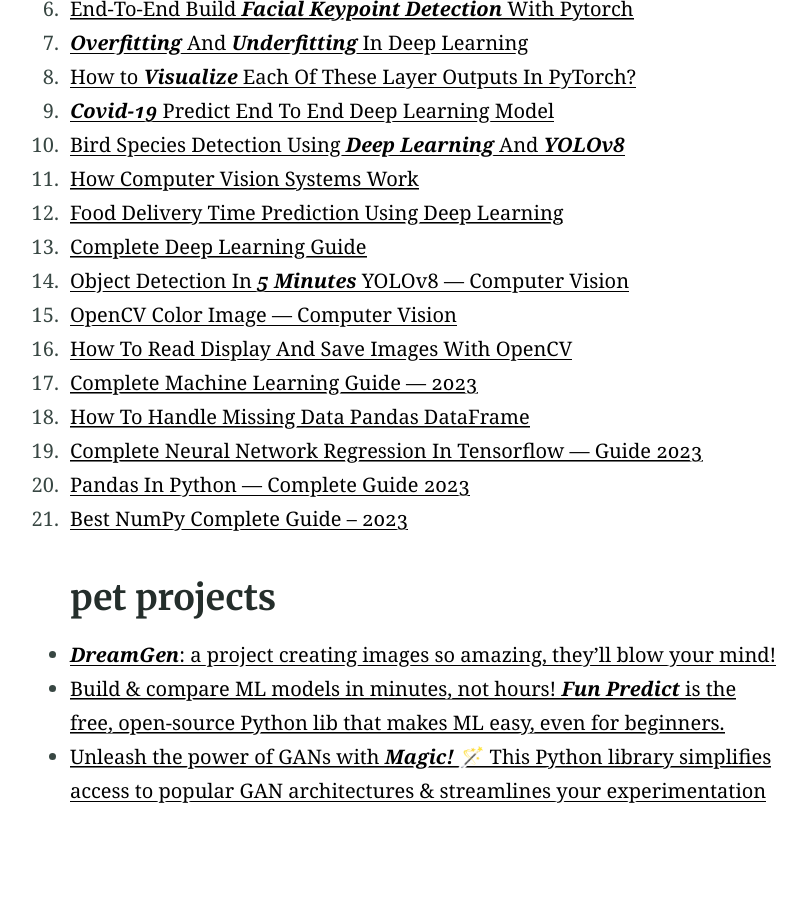
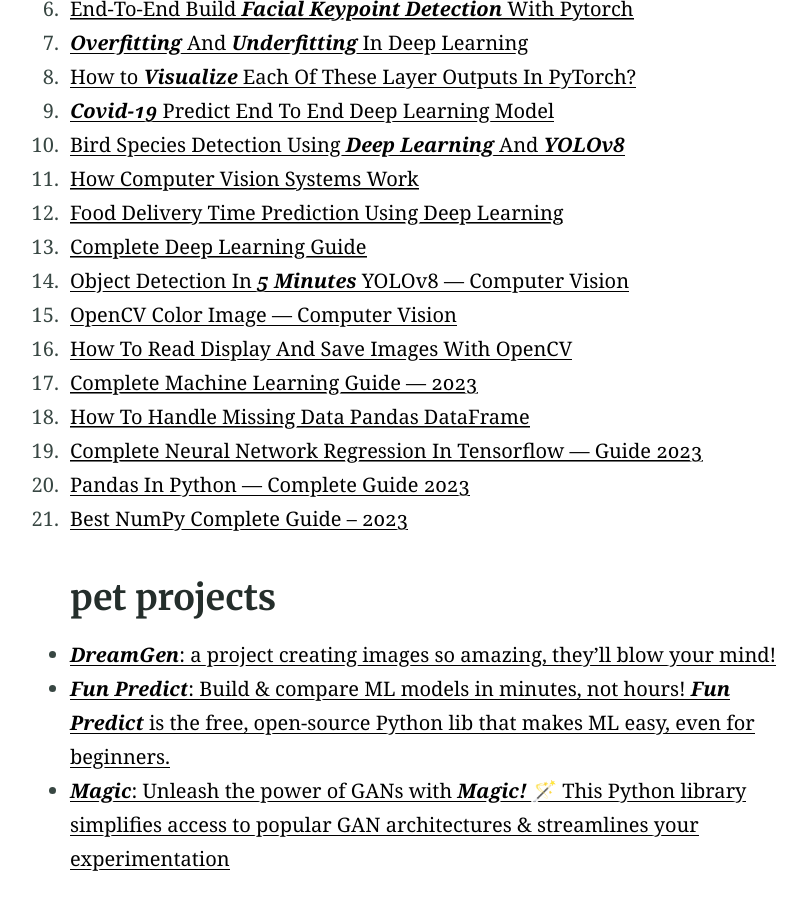
Before and after one commit to hi-sushanta/hi-sushanta.github.io, a Jekyll site: the page built from index.md, in a window 1280 px wide and 900 px high, scrolled down 1149 px. Shown: the whole window, without its empty margins (213-1018 px from the left). Built offline with Jekyll 4.4.1, drawn with Linux system fonts in a browser that asks for light colours; before the commit the page ends 1981 px from its top, so only the background shows below that.

Commit message:
Update index.md

```diff
--- a/index.md
+++ b/index.md
@@ -59,5 +59,5 @@ Whether you're a new reader or a returning visitor, welcome to my blog! I aim to
 
 ## pet projects
 * [***DreamGen***: a project creating images so amazing, they'll blow your mind!](https://github.com/hi-sushanta/DreamGen)
-* [Build & compare ML models in  minutes, not hours! ***Fun Predict*** is the free, open-source Python lib that makes ML easy, even for beginners.](https://github.com/hi-sushanta/funpredict)
-* [Unleash the power of GANs with ***Magic!*** 🪄 This Python library simplifies access to popular GAN architectures & streamlines your experimentation](https://github.com/hi-sushanta/magic)
+* [***Fun Predict***: Build & compare ML models in  minutes, not hours! ***Fun Predict*** is the free, open-source Python lib that makes ML easy, even for beginners.](https://github.com/hi-sushanta/funpredict)
+* [***Magic***: Unleash the power of GANs with ***Magic!*** 🪄 This Python library simplifies access to popular GAN architectures & streamlines your experimentation](https://github.com/hi-sushanta/magic)
```
